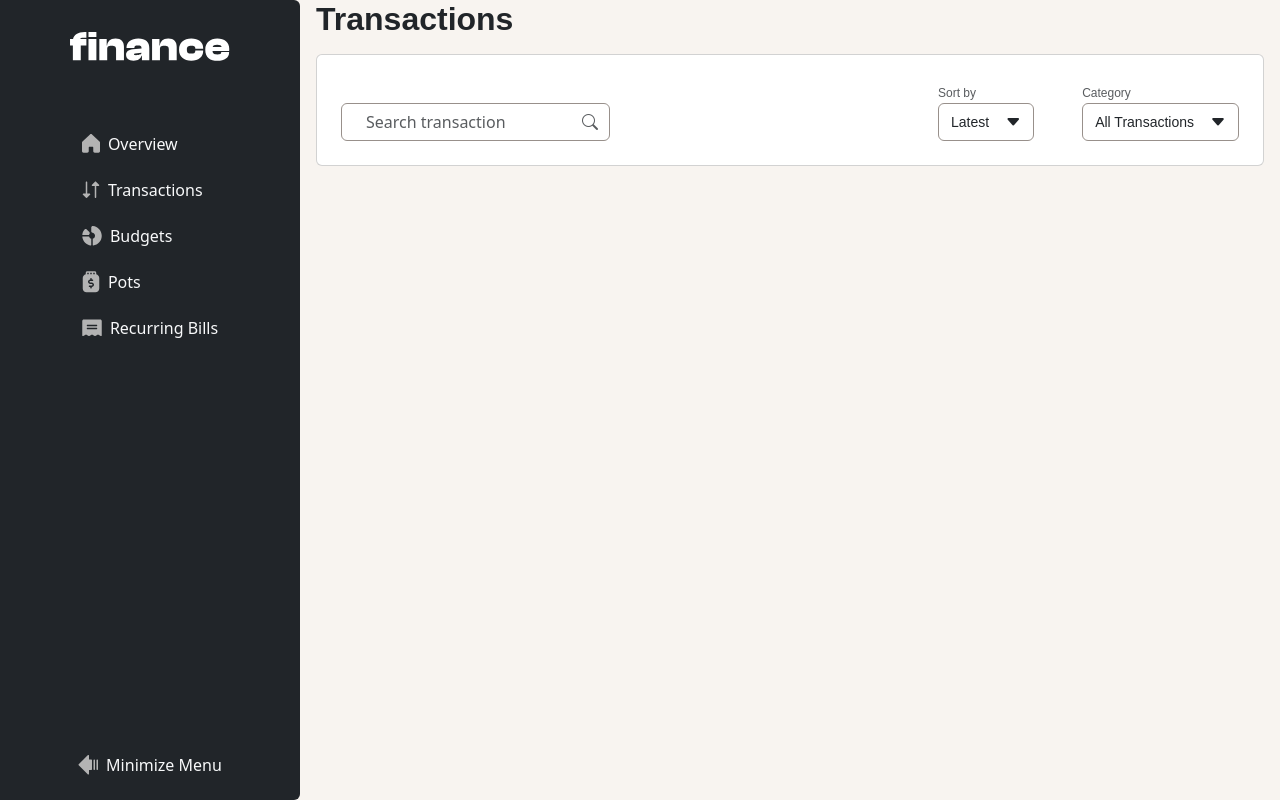
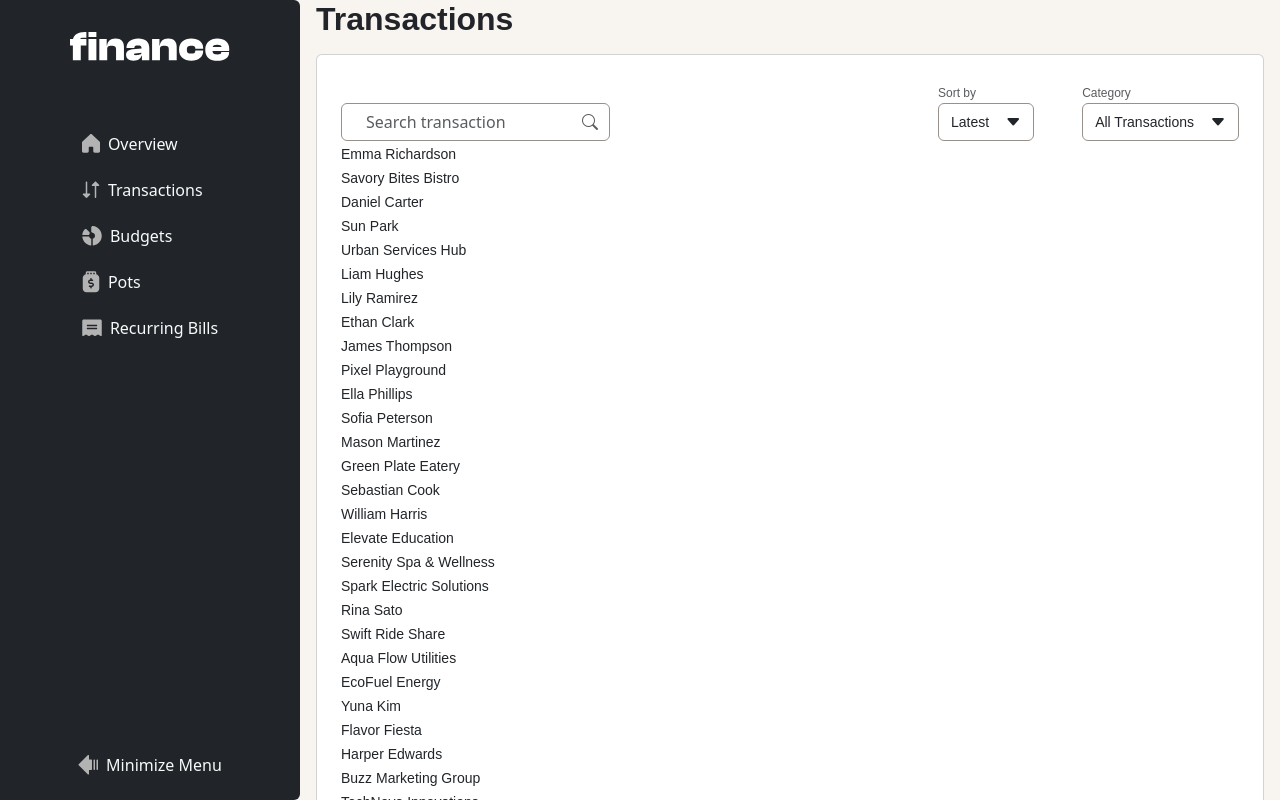
Before and after one commit to abdalsimam1-sketch/personal-finance-app, a React (Vite) app: page /transactions in a window 1280 px wide. Shown: the top 800 px of the page. Built offline with nearby package versions, Linux system fonts and the light colour scheme.

Commit message:
add : search filtering logic to find specific transactions and rendered a temporary list to check if logic works

```diff
--- a/src/pages/Transactions.jsx
+++ b/src/pages/Transactions.jsx
@@ -57,6 +57,10 @@ export const Transactions = () => {
   const allCategories = data.transactions.map((item) => item.category);
   const UniqueCategories = [...new Set(allCategories)];
   const Categories = ["All Transactions", ...UniqueCategories];
+
+  const filteredTransactions = data.transactions.filter((item) =>
+    item.name.toLowerCase().includes(Search.trim().toLowerCase()),
+  );
 
   return (
     <div className="px-3 d-flex flex-column gap-3 container">
@@ -136,7 +140,13 @@ export const Transactions = () => {
           </div>
         </div>
         <div className="table-title"></div>
-        <div className="transaction-list"></div>
+        <div className="transaction-list">
+          {filteredTransactions.map((item, index) => (
+            <div key={index}>
+              <span className="text-preset-4 success">{item.name}</span>
+            </div>
+          ))}
+        </div>
         <div className="pagination-section"></div>
       </section>
     </div>
```
